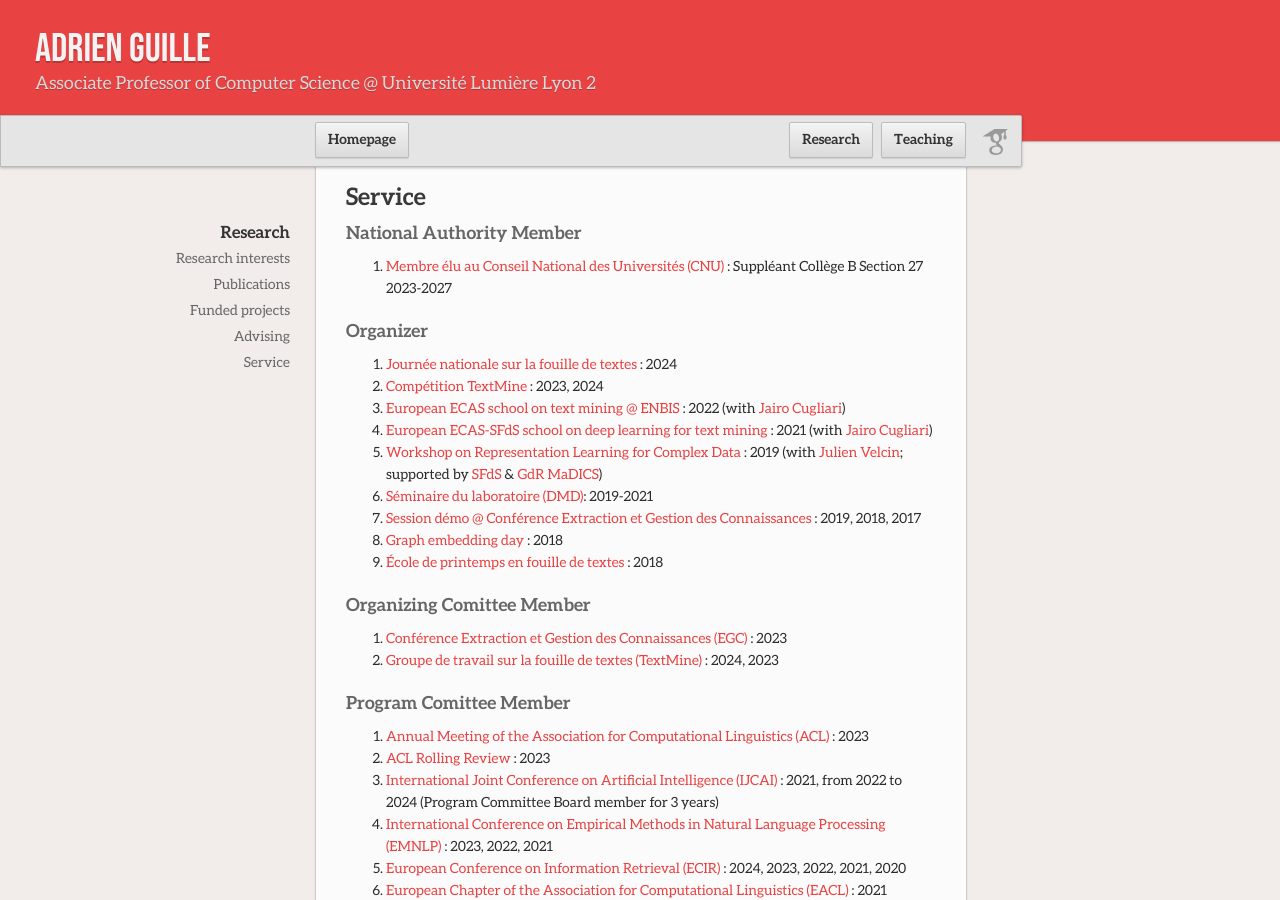
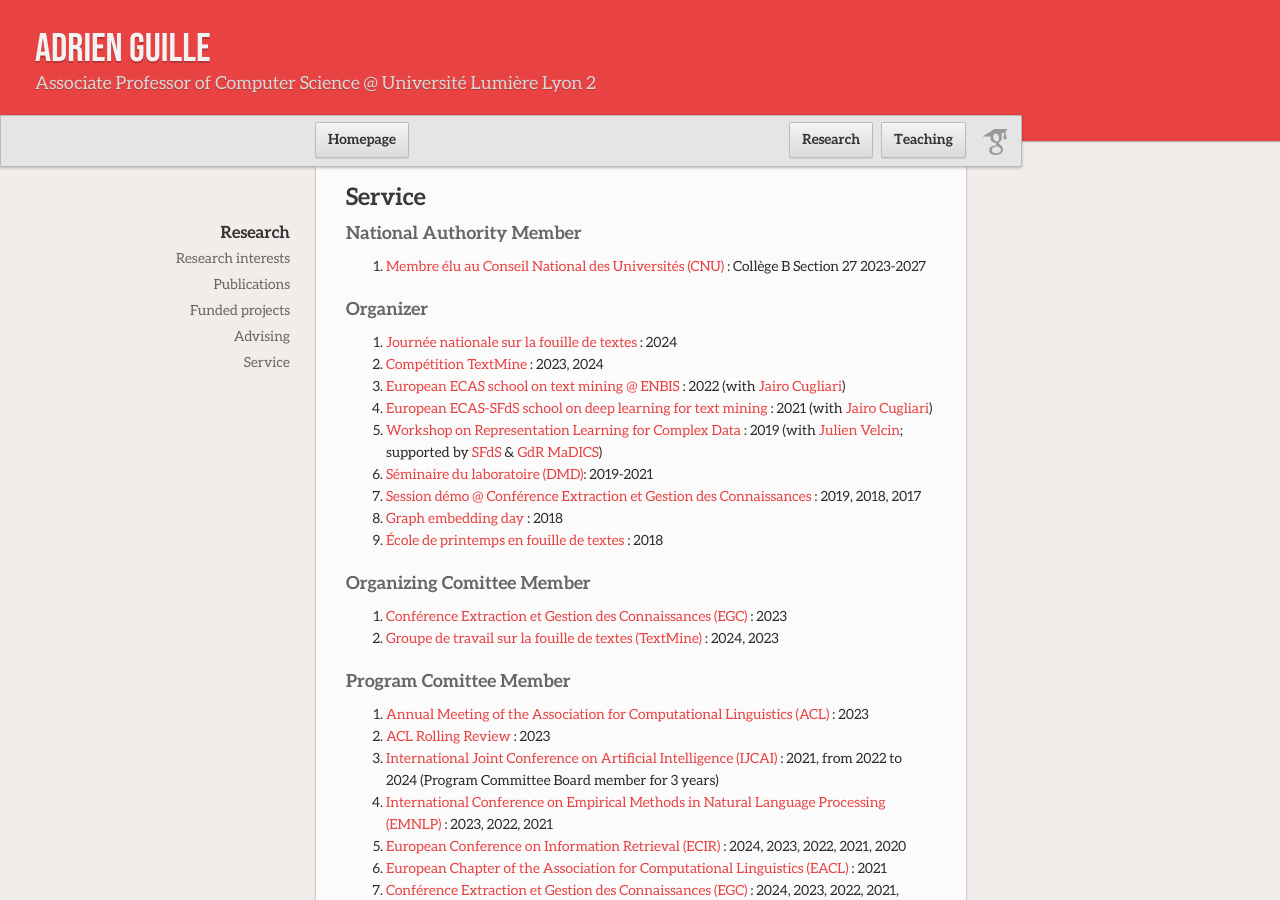
Before and after one commit to AdrienGuille/adrienguille.github.io, a Jekyll site: the page built from research.md, in a window 1280 px wide and 900 px high, scrolled down 1644 px. Built offline with Jekyll 4.4.1, drawn with Linux system fonts in a browser that asks for light colours; our own code applies the rules of GitHub Pages for plain Markdown files.

Commit message:
Update research.md

```diff
--- a/research.md
+++ b/research.md
@@ -54,7 +54,7 @@ See the [dedicated page](publications.md) or my [Google Scholar profile](https:/
 
 ### National Authority Member
 
-- [Membre élu au Conseil National des Universités (CNU)](#) : Suppléant Collège B Section 27 2023-2027
+- [Membre élu au Conseil National des Universités (CNU)](#) : Collège B Section 27 2023-2027
 
 ### Organizer
 
```
